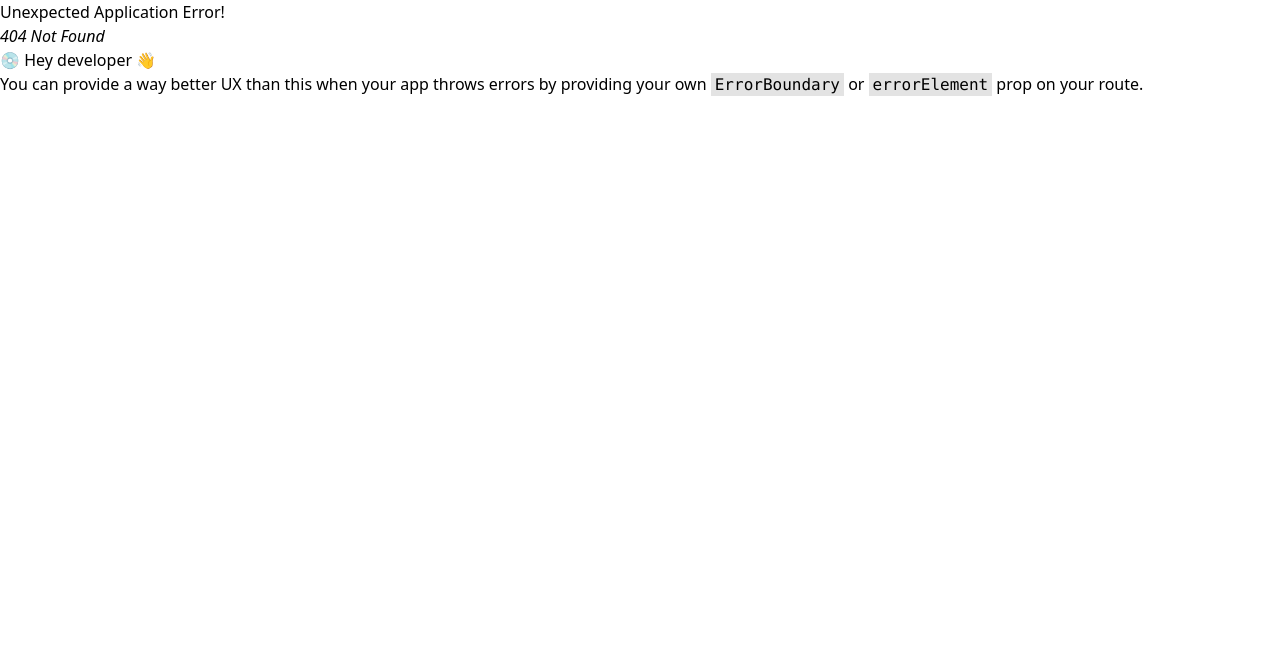
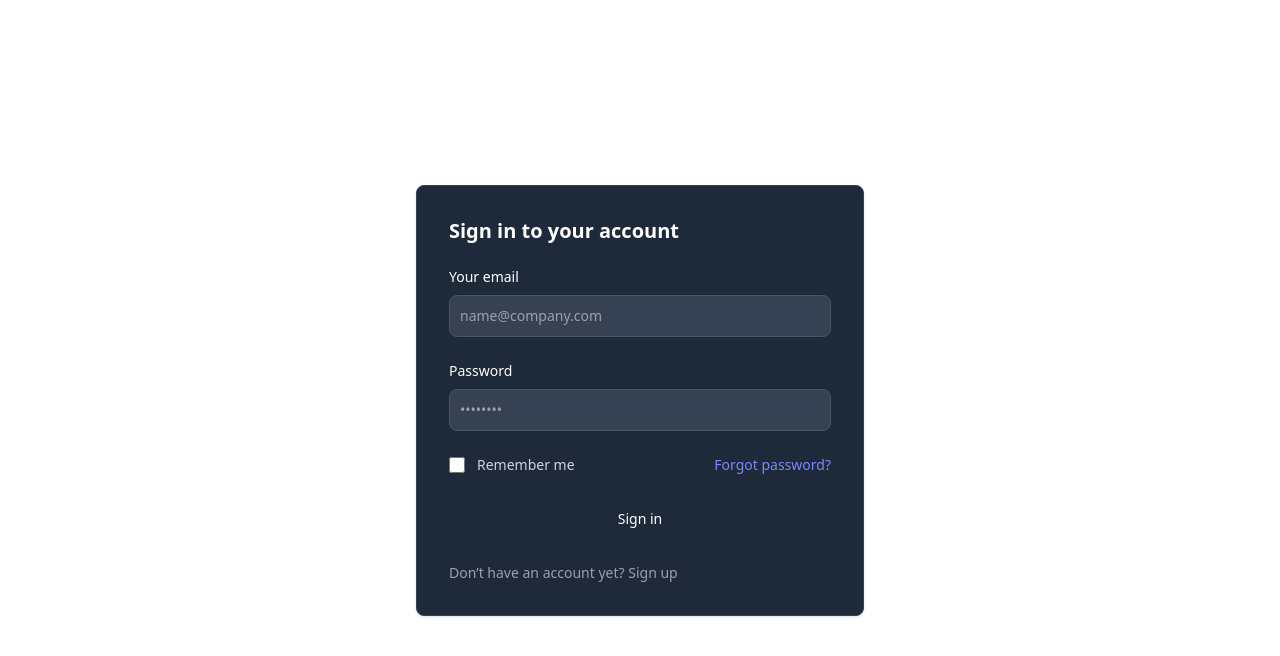
Before and after one commit to vatsal023/RealTimeChatApp, a React (Vite) app in the folder frontend/: page /login in a window 1280 px wide. Before the commit this address had no page. Shown: the top 656 px of the page. Built offline with nearby package versions, Linux system fonts and the light colour scheme.

Commit message:
feat(login):created login page

```diff
--- a/frontend/src/App.jsx
+++ b/frontend/src/App.jsx
@@ -4,6 +4,7 @@
 // import Register from './pages/Register.jsx'
 import {createBrowserRouter,RouterProvider} from 'react-router-dom'
 import Register1 from './pages/Register1';
+import Login from './pages/Login';
 
 function App() {
 
@@ -17,8 +18,8 @@
       element:<><Register/></>
     },
     {
-      path:"/register1",
-      element:<><Register1/></>
+      path:"/login",
+      element:<><Login/></>
     }
    ])
 
--- /dev/null
+++ b/frontend/src/pages/Login.jsx
@@ -0,0 +1,142 @@
+import { useEffect, useState } from "react";
+import axios from "axios";
+import { Link, useNavigate } from "react-router-dom";
+import { toast } from "react-hot-toast";
+// import { useAuth } from "../context/authContext";
+
+const Login = () => {
+  const [data, setData] = useState({
+    email: "",
+    password: "",
+  });
+
+  const handleChange = (e) => {
+    setData({ ...data, [e.target.name]: e.target.value });
+  };
+  const navigate = useNavigate();
+//   const { isAuthenticated, setAuthenticated } = useAuth();
+
+//   useEffect(() => {
+//     console.log(isAuthenticated);
+//     if (isAuthenticated) {
+//       navigate("/");
+//     }
+//   }, [isAuthenticated]);
+
+  const handleSubmit = async (e) => {
+    e.preventDefault();
+    try {
+      const url = "/api/user/login";
+      console.log(data);
+      const response = await axios.post(url, data, {
+        withCredentials: true, // Set withCredentials to true
+      });
+
+      console.log(response.message);
+      if (response.status == 200) {
+        toast.success(response.message);
+        setAuthenticated(true);
+      }
+    } catch (error) {
+      if (
+        error.response &&
+        error.response.status >= 400 &&
+        error.response.status <= 500
+      ) {
+        toast.error(error.response.data.message);
+      }
+    }
+};
+  return (
+    <section className="bg-dark min-h-screen">
+      <div className="flex flex-col items-center justify-center px-6 py-8 mx-auto md:h-screen lg:py-0">
+        <div className="w-full  rounded-lg shadow border md:mt-0 sm:max-w-md xl:p-0 bg-gray-800 border-gray-700">
+          <div className="p-6 space-y-4 md:space-y-6 sm:p-8">
+            <h1 className="text-xl font-bold leading-tight tracking-tightmd:text-2xl text-white">
+              Sign in to your account
+            </h1>
+            <form className="space-y-4 md:space-y-6" onSubmit = {handleSubmit}>
+              <div>
+                <label
+                  htmlFor="email"
+                  className="block mb-2 text-sm font-medium text-white"
+                >
+                  Your email
+                </label>
+                <input
+                  onChange={handleChange}
+                  value={data.email}
+                  type="email"
+                  name="email"
+                  id="email"
+                  className="border sm:text-sm rounded-lg  block w-full p-2.5 bg-gray-700 border-gray-600 placeholder-gray-400 text-white focus:ring-blue-500 focus:border-blue-500"
+                  placeholder="name@company.com"
+                  required
+                />
+              </div>
+              <div>
+                <label
+                  htmlFor="password"
+                  className="block mb-2 text-sm font-medium text-white"
+                >
+                  Password
+                </label>
+                <input
+                  onChange={handleChange}
+                  value={data.password}
+                  type="password"
+                  name="password"
+                  id="password"
+                  placeholder="••••••••"
+                  className="border sm:text-sm rounded-lg  block w-full p-2.5 bg-gray-700 border-gray-600 placeholder-gray-400 text-white focus:ring-blue-500 focus:border-blue-500"
+                  required
+                />
+              </div>
+              <div className="flex items-center justify-between">
+                <div className="flex items-start">
+                  <div className="flex items-center h-5">
+                    <input
+                      id="remember"
+                      aria-describedby="remember"
+                      type="checkbox"
+                      className="w-4 h-4 border  rounded focus:ring-3 bg-gray-700 border-gray-600 ring-offset-gray-800"
+                      required
+                    />
+                  </div>
+                  <div className="ml-3 text-sm">
+                    <label htmlFor="remember" className=" text-gray-300">
+                      Remember me
+                    </label>
+                  </div>
+                </div>
+                <a
+                  href="#"
+                  className="text-sm font-medium hover:underline text-indigo-400"
+                >
+                  Forgot password?
+                </a>
+              </div>
+              <button
+                type="submit"
+                className="w-full text-white  focus:ring-4 focus:outline-none font-medium rounded-lg text-sm px-5 py-2.5 text-center  focus:ring-indigo-800 bg-primarySecond"
+              >
+                Sign in
+              </button>
+              <p className="text-sm font-light  text-gray-400 hover:underline hover:text-primarySecond">
+                Don’t have an account yet?{" "}
+                <Link
+                  to={"/register"}
+                  className="font-medium "
+                >
+                  Sign up
+                </Link>
+              </p>
+            </form>
+          </div>
+        </div>
+      </div>
+    </section>
+  );
+};
+
+export default Login;
```
